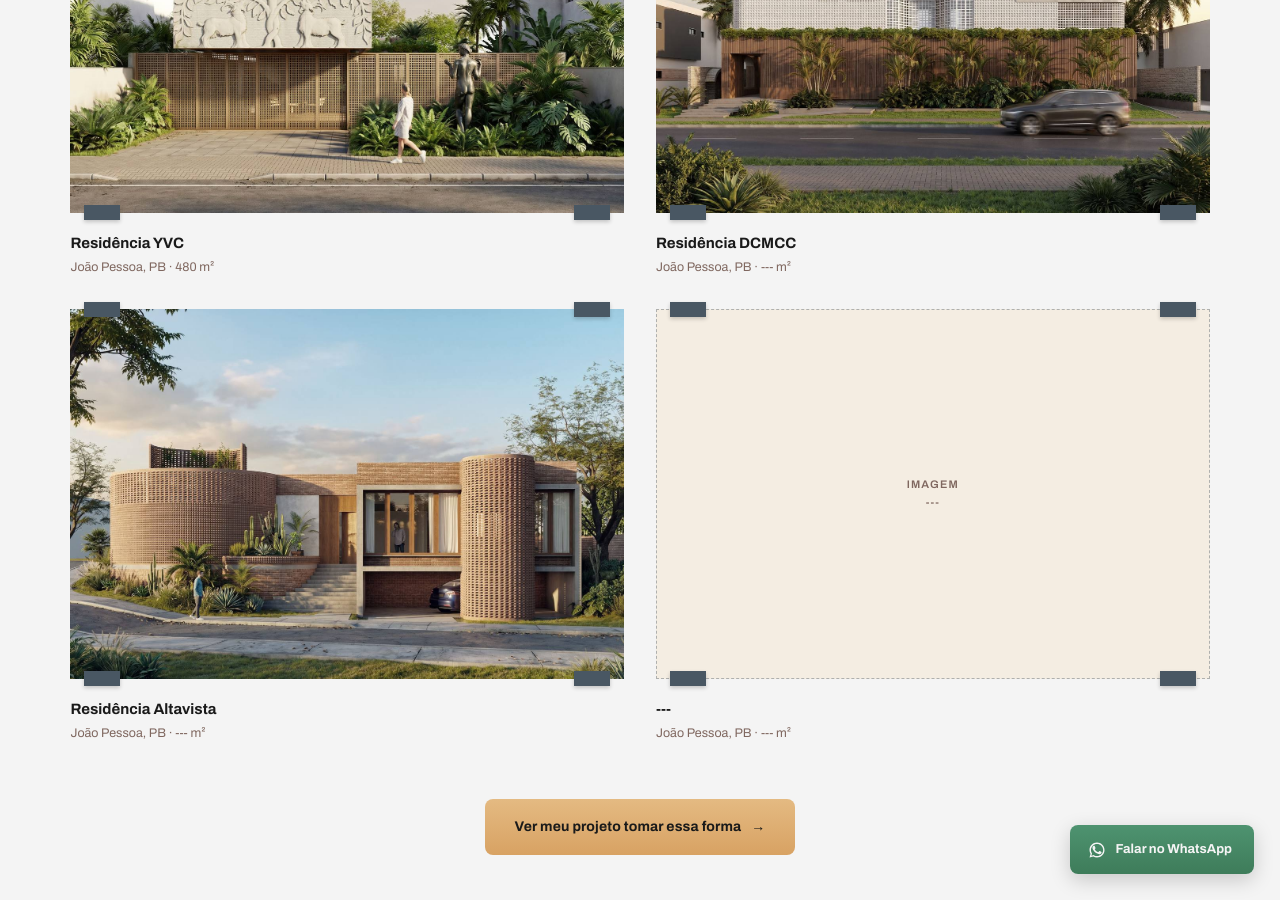
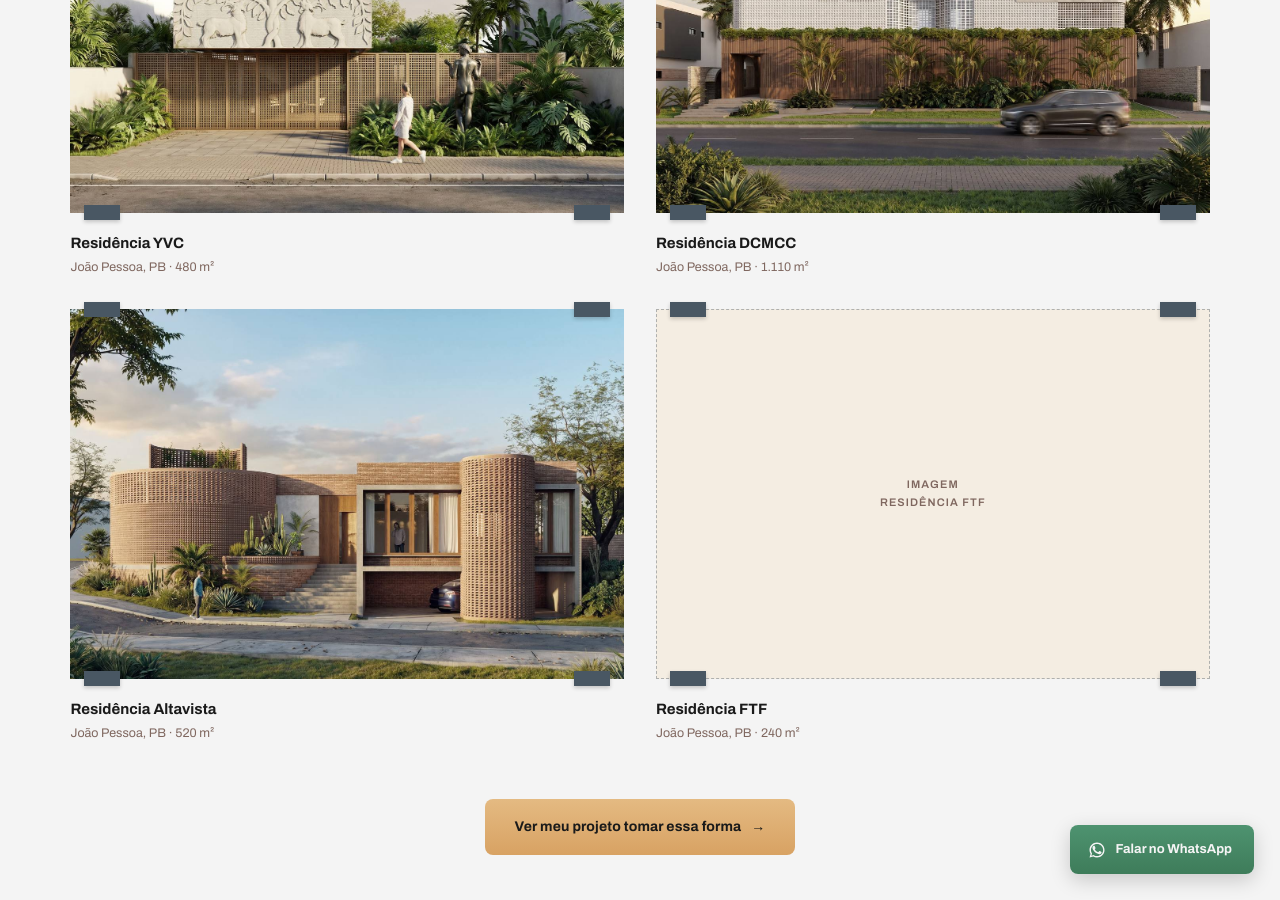
Before and after one commit to cidclementino/projetos-odisse, a Jekyll site: the page built from residencial/index.html, in a window 1280 px wide and 900 px high, scrolled down 2050 px. Built offline with Jekyll 4.4.1, drawn with Linux system fonts in a browser that asks for light colours.

Commit message:
Update residencial_legendas.yml

```diff
--- a/_data/residencial_legendas.yml
+++ b/_data/residencial_legendas.yml
@@ -6,17 +6,17 @@ projetos:
 
   - nome: "Residência DCMCC"
     localizacao: "João Pessoa, PB"
-    metragem: "--- m²"
+    metragem: "1.110 m²"
     imagem: "residencia-dcmcc.jpg"
 
   - nome: "Residência Altavista"
     localizacao: "João Pessoa, PB"
-    metragem: "--- m²"
+    metragem: "520 m²"
     imagem: "residencia-altavista.jpg"
 
-  - nome: "---"
+  - nome: "Residência FTF"
     localizacao: "João Pessoa, PB"
-    metragem: "--- m²"
+    metragem: "240 m²"
     imagem: ""
 
 obras:
```
